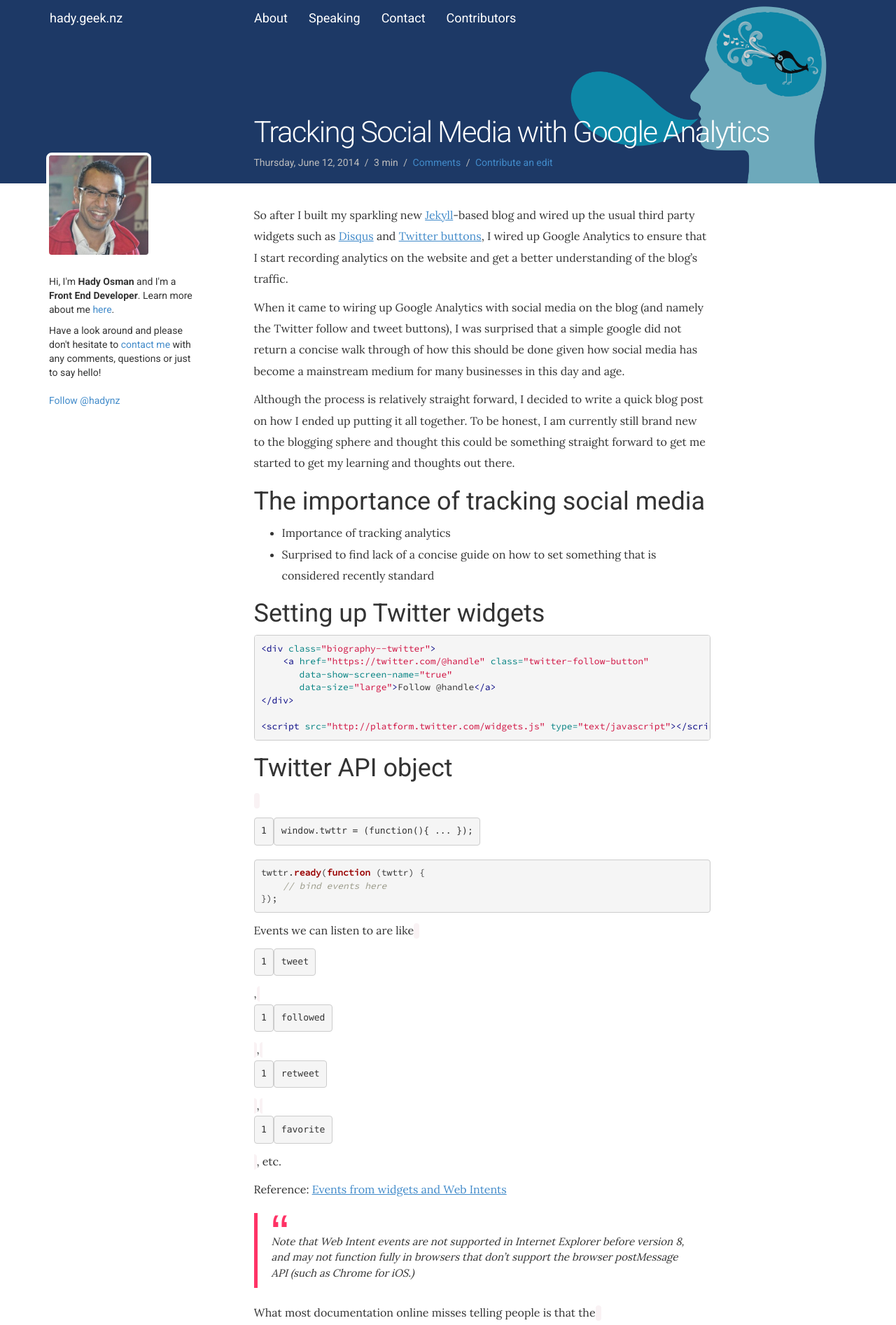
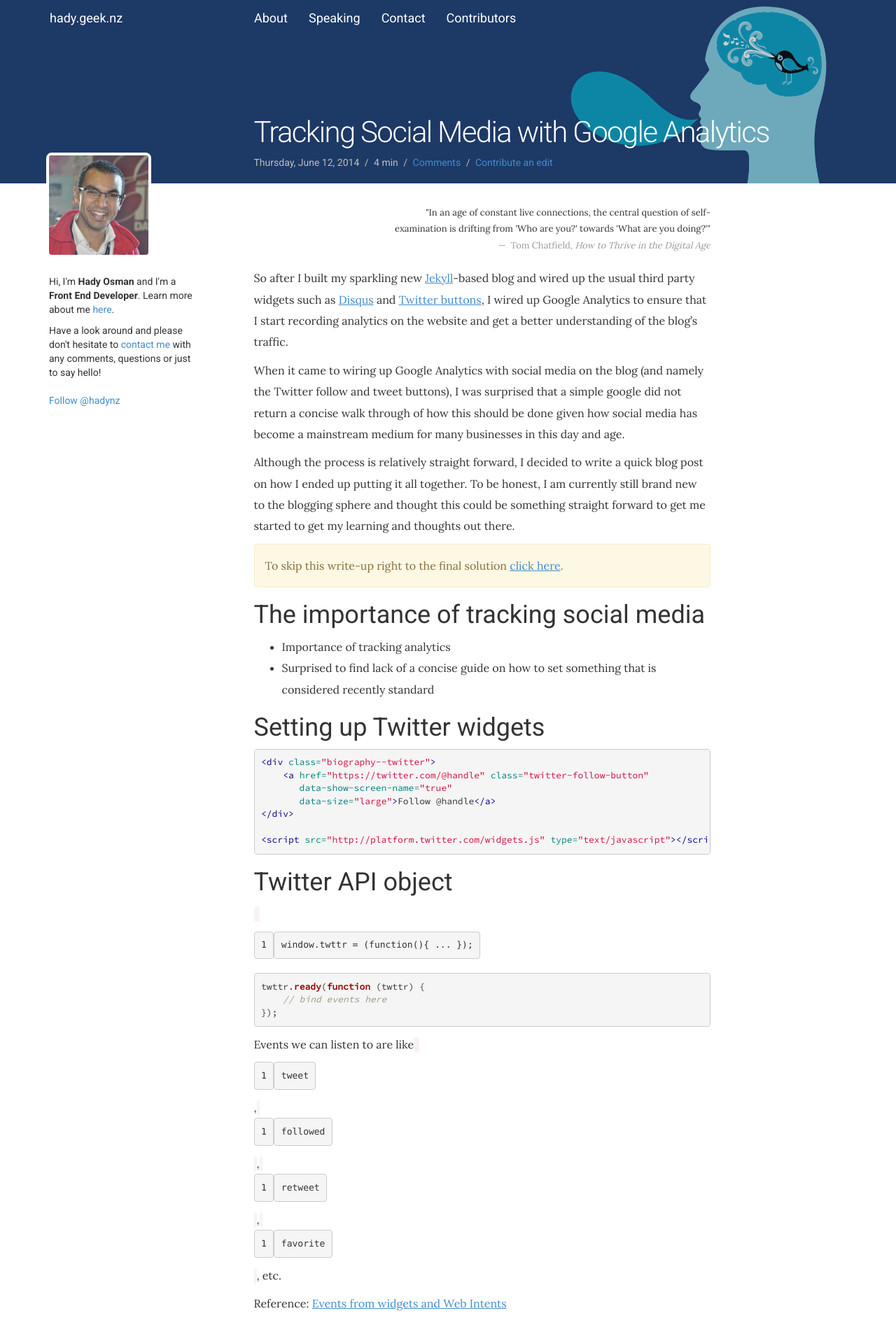
Before and after one commit to hadynz/hadynz.github.io, a Jekyll site: the page built from _posts/blog/2014-06-12-social-media-analytics.md, in a window 1280 px wide. Shown: the top 1893 px of the page at 70% size. Built offline with Jekyll 4.4.1, drawn with Linux system fonts in a browser that asks for light colours; comment, search, counter and statistics services are not loaded; some of the changed text lies outside the part shown.

Commit message:
Add right aligned optional quotes at the top of posts

```diff
--- /dev/null
+++ b/_includes/post/_quote.html
@@ -0,0 +1,5 @@
+<blockquote class="quote">"{{ page.quote.text }}"
+    <footer class="quote--footer">
+        <cite>{{ page.quote.author }}, <i>{{ page.quote.title }}</i></cite>
+    </footer>
+</blockquote>
--- a/_layouts/post.html
+++ b/_layouts/post.html
@@ -2,7 +2,10 @@
 layout: default
 type: post
 ---
-<article>
+{% if page.quote %}
+    {% include post/_quote.html %}
+{% endif %}
+<article class="blog-content--inner-article">
     {{ content }}
 </article>
 
--- a/_posts/blog/2014-06-12-social-media-analytics.md
+++ b/_posts/blog/2014-06-12-social-media-analytics.md
@@ -11,6 +11,10 @@
   mask_style:  'opacity: 0.25;'
 comments: true
 meta: true
+quote:
+    text: In an age of constant live connections, the central question of self-examination is drifting from 'Who are you?' towards 'What are you doing?'
+    title: How to Thrive in the Digital Age
+    author: Tom Chatfield
 ---
 So after I built my sparkling new [Jekyll](http://www.jekyllrb.com)-based blog and wired up the usual third
 party widgets such as [Disqus](http://www.disqus.com) and [Twitter buttons](https://dev.twitter.com/docs/tfw),
@@ -25,7 +29,13 @@
 it all together. To be honest, I am currently still brand new to the blogging sphere and thought this could be something
 straight forward to get me started to get my learning and thoughts out there.
 
+To skip this write-up right to the final solution [click here](#putting-it-all-together).
+{: .alert.alert-warning }
+
 # The importance of tracking social media
+
+
+
 
 * Importance of tracking analytics
 * Surprised to find lack of a concise guide on how to set something that is considered recently standard
--- a/assets/css/blog.css
+++ b/assets/css/blog.css
@@ -20,6 +20,31 @@
 .blog-content--inner .title .meta {
     color: #999;
     margin-top: 5px;
+}
+
+.blog-content--inner-article {
+    clear: both;
+}
+
+.blog-content--inner-article blockquote {
+    position: relative;
+    border-left-color: #F36;
+    font-style: italic;
+    padding-top: 30px;
+    line-height: 1.5;
+    font-size: 15px;
+    margin-top: 18px;
+}
+
+.blog-content--inner-article blockquote:before {
+    content: '\201C';
+    font-family: Arial;
+    font-size: 75px;
+    font-style: normal;
+    position: absolute;
+    top: -27px;
+    height: 120px;
+    color: #F36;
 }
 
 .blog-content--comments {
--- a/assets/css/global.css
+++ b/assets/css/global.css
@@ -2,25 +2,21 @@
     color: #F36;
 }
 
-blockquote {
-    position: relative;
-    border-left-color: #F36;
-    font-style: italic;
-    padding-top: 30px;
-    line-height: 1.5;
-    font-size: 15px;
-    margin-top: 18px;
+/* Quote */
+.quote {
+    font-size: 13px;
+    line-height: 1.8;
+    -webkit-font-smoothing: initial;
+    width: 70%;
+    float: right;
+    text-align: right;
+    padding: 0;
+    border: none;
 }
 
-blockquote:before {
-    content: '\201C';
-    font-family: Arial;
-    font-size: 75px;
-    font-style: normal;
-    position: absolute;
-    top: -27px;
-    height: 120px;
-    color: #F36;
+.quote--footer {
+    font-size: inherit;
+    line-height: inherit;
 }
 
 /* Utility functions */
```
Also changed, not shown: other parts of _posts/blog/2014-06-12-social-media-analytics.md (+1 -0 lines).
